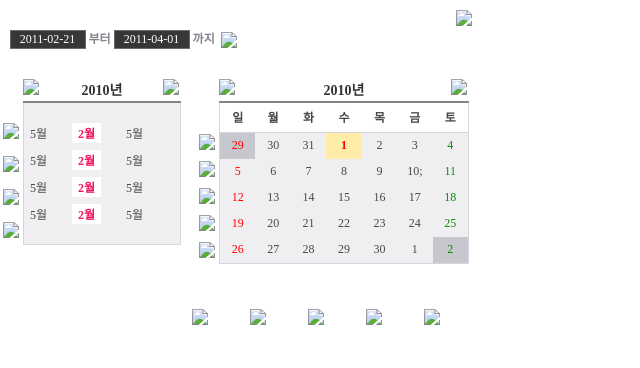
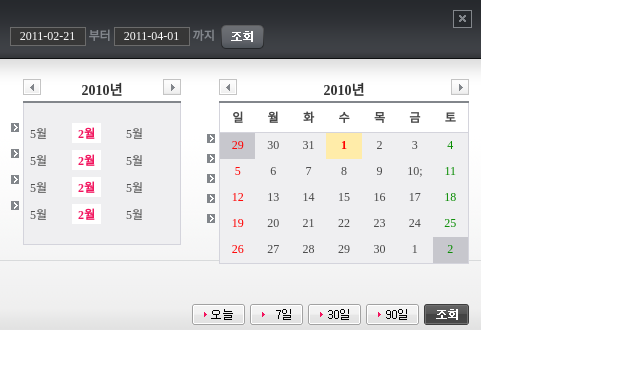
Before and after one commit to zpzgzerg/calendar, a plain HTML site: page calendar/index.html in a window 1280 px wide. Shown: the whole page, without its empty margins (0-640 px from the left). Drawn offline with Linux system fonts and the light colour scheme; the site is published under a folder, as on GitHub Pages, so addresses that start at the root find nothing.

Commit message:
뭔가 이상함

```diff
--- a/calendar/index.html
+++ b/calendar/index.html
@@ -98,33 +98,33 @@
 <body>
 <table width="481" border="0" cellspacing="0" cellpadding="0">
 	<tr>
-		<td height="59" style="background: url(/img/calendar_topbg.gif) repeat-x left top" align="center"><table width="462" height="39" cellpadding="0" cellspacing="0" border="0" class="calTOP">
+		<td height="59" style="background: url(img/calendar_topbg.gif) repeat-x left top" align="center"><table width="462" height="39" cellpadding="0" cellspacing="0" border="0" class="calTOP">
 				<tr>
 					<td class="year" valign="bottom"><input type="text" class="input" value="2011-02-21" style="width:70px">
 						부터
 						<input type="text" class="input" value="2011-04-01" style="width:70px">
-						까지 &nbsp;<img src="/img/calendar_hit_btn.gif" align="absmiddle"></td>
-					<td align="right" valign="top"><img src="/img/calendar_btn_close.gif"></td>
+						까지 &nbsp;<img src="img/calendar_hit_btn.gif" align="absmiddle"></td>
+					<td align="right" valign="top"><img src="img/calendar_btn_close.gif"></td>
 				</tr>
 			</table></td>
 	</tr>
 	<tr>
-		<td height="271" style="background: url(/img/calendar_conbg.gif) repeat-x left top" valign="top"><table width="100%" cellpadding="0" cellspacing="0" border="0">
+		<td height="271" style="background: url(img/calendar_conbg.gif) repeat-x left top" valign="top"><table width="100%" cellpadding="0" cellspacing="0" border="0">
 				<tr>
 					<td><table width="100%" cellpadding="0" cellspacing="0" border="0">
 							<tr>
 								<td width="23" valign="top" align="right">
 									<ul class="calMTul">
-										<li><a href="#"><img src="/img/calendar_btn_choice.gif"></a></li>
-										<li><a href="#"><img src="/img/calendar_btn_choice.gif"></a></li>
-										<li><a href="#"><img src="/img/calendar_btn_choice.gif"></a></li>
-										<li><a href="#"><img src="/img/calendar_btn_choice.gif"></a></li>
+										<li><a href="#"><img src="img/calendar_btn_choice.gif"></a></li>
+										<li><a href="#"><img src="img/calendar_btn_choice.gif"></a></li>
+										<li><a href="#"><img src="img/calendar_btn_choice.gif"></a></li>
+										<li><a href="#"><img src="img/calendar_btn_choice.gif"></a></li>
 									</ul></td>
 								<td width="158" style="padding-top:20px;" valign="top"><table width="100%" cellpadding="0" cellspacing="0" border="0">
 										<tr>
-											<td width="18" valign="top" height="22"><img src="/img/calendar_btn_back.gif"></td>
+											<td width="18" valign="top" height="22"><img src="img/calendar_btn_back.gif"></td>
 											<td valign="top" class="calyear" width="122">2010년</td>
-											<td width="18" valign="top"><img src="/img/calendar_btn_next.gif"></td>
+											<td width="18" valign="top"><img src="img/calendar_btn_next.gif"></td>
 										</tr>
 										<tr>
 											<td colspan="3" height="2" bgcolor="#82868b"></td>
@@ -177,17 +177,17 @@
 									</table></td>
 								<td width="38" valign="top" align="right">
 									<ul class="cdTableul">
-										<li><a href="#"><img src="/img/calendar_btn_choice.gif"></a></li>
-										<li><a href="#"><img src="/img/calendar_btn_choice.gif"></a></li>
-										<li><a href="#"><img src="/img/calendar_btn_choice.gif"></a></li>
-										<li><a href="#"><img src="/img/calendar_btn_choice.gif"></a></li>
-										<li><a href="#"><img src="/img/calendar_btn_choice.gif"></a></li>
+										<li><a href="#"><img src="img/calendar_btn_choice.gif"></a></li>
+										<li><a href="#"><img src="img/calendar_btn_choice.gif"></a></li>
+										<li><a href="#"><img src="img/calendar_btn_choice.gif"></a></li>
+										<li><a href="#"><img src="img/calendar_btn_choice.gif"></a></li>
+										<li><a href="#"><img src="img/calendar_btn_choice.gif"></a></li>
 									</ul></td>
 								<td width="262" style="padding-top:20px;" valign="top"><table width="250" cellpadding="0" cellspacing="0" border="0">
 										<tr>
-											<td width="18" valign="top" height="22"><img src="/img/calendar_btn_back.gif"></td>
+											<td width="18" valign="top" height="22"><img src="img/calendar_btn_back.gif"></td>
 											<td valign="top" class="calyear" width="214">2010년</td>
-											<td width="18" valign="top"><img src="/img/calendar_btn_next.gif"></td>
+											<td width="18" valign="top"><img src="img/calendar_btn_next.gif"></td>
 										</tr>
 										<tr>
 											<td colspan="3" height="2" bgcolor="#82868b"></td>
@@ -261,11 +261,11 @@
 				<tr>
 					<td valign="top" align="right" style="padding:40px 12px 26px 0;"><table width="277" cellpadding="0" cellspacing="0" border="0">
 							<tr>
-								<td width="58"><img src="/img/calendar_btn_today.gif"></td>
-								<td width="58"><img src="/img/calendar_btn_week.gif"></td>
-								<td width="58"><img src="/img/calendar_btn_month.gif"></td>
-								<td width="58"><img src="/img/calendar_btn_ninety.gif"></td>
-								<td><img src="/img/calendar_btn_hit.gif"></td>
+								<td width="58"><img src="img/calendar_btn_today.gif"></td>
+								<td width="58"><img src="img/calendar_btn_week.gif"></td>
+								<td width="58"><img src="img/calendar_btn_month.gif"></td>
+								<td width="58"><img src="img/calendar_btn_ninety.gif"></td>
+								<td><img src="img/calendar_btn_hit.gif"></td>
 							</tr>
 						</table></td>
 				</tr>
```
